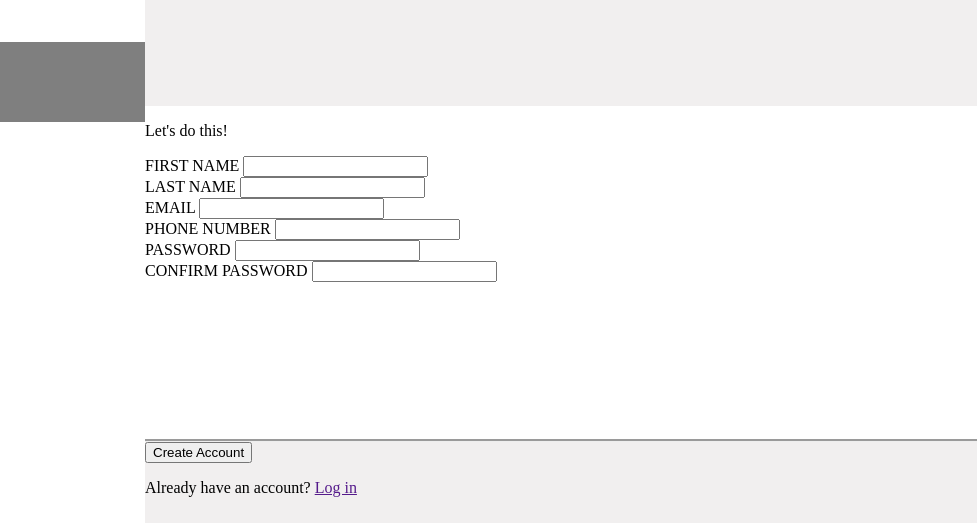
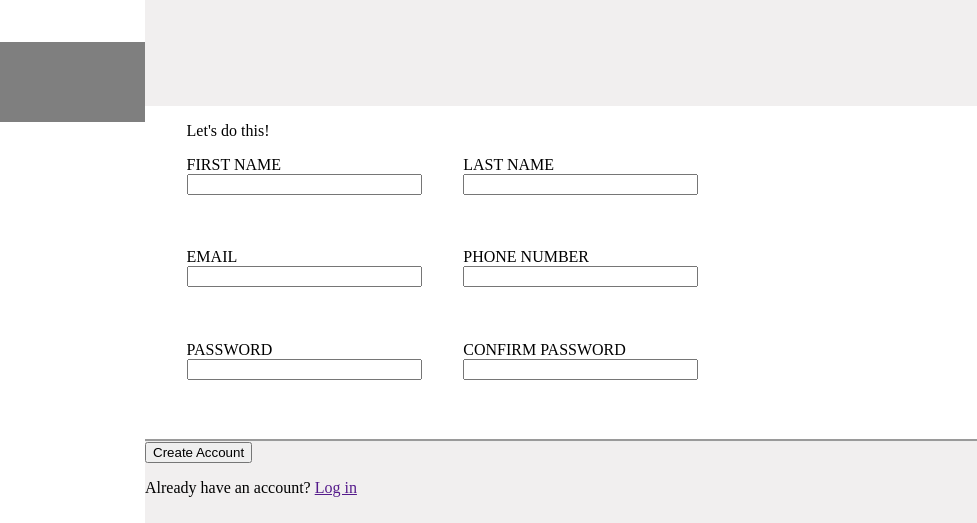
Before and after one commit to Kory221/T.O.P_sign-up-form, a plain HTML site: page index.html in a window 1280 px wide. Shown: the part 134-657 px from the top of the page, 303-1280 px from the left. Drawn offline with Linux system fonts and the light colour scheme.

Commit message:
Arrange form controls (.top part) to 2x3
used flex-row and relative width dimensions (%), so
max 2 input can fit a row.
used padding for space on left and bottom.

```diff
--- a/index.html
+++ b/index.html
@@ -26,35 +26,32 @@
         <div class="top">
             <p>Let's do this!</p>
 
-            <div>
+            <div class="top_controls">
+                <div class="control">
                     <label for="first_name">FIRST NAME</label>
                     <input type="text" name="first_name" id="first_name">
                 </div>
-
-            <div>
+                <div class="control">
                     <label for="last_name">LAST NAME</label>
                     <input type="text" name="last_name" id="last_name">
                 </div>
-
-            <div>
+                <div class="control">
                     <label for="email">EMAIL</label>
                     <input type="email" id="email" name="email">
                 </div>
-
-            <div>
+                <div class="control">
                     <label for="phone_number">PHONE NUMBER</label>
                     <input type="tel" id="phone_number" name="phone_number">
                 </div>
-
-            <div>
+                <div class="control">
                     <label for="user_password">PASSWORD</label>
                     <input type="password" id="user_password" name="password">
                 </div>
-
                 <!-- validating password will be covered in future lessons-->
-             <div>
+                 <div class="control">
                     <label for="confirm_password">CONFIRM PASSWORD</label>
                     <input type="password" id="confirm_password" name="confirm_password">
+                 </div>
             </div>
 
         </div>
--- a/style.css
+++ b/style.css
@@ -70,13 +70,32 @@ form {
     font-weight: bold;
     height: 30%;
     background: rgb(241, 239, 239);
-
 }
 
 .top {
     border-bottom-style: groove;
     height: 40%;
     background: white;
+    padding-left: 5%;
+}
+
+
+.top_controls {
+    display: flex;
+    flex-wrap: wrap;
+    height: 100%;
+    padding-bottom: 5%;
+}
+
+.control {
+    display: flex;
+    flex-direction: column;
+    width: 35%;
+
+}
+
+.control input {
+    width: 85%;
 }
 
 .bottom {
```
Lines whose indentation alone changed are shown as unchanged.
